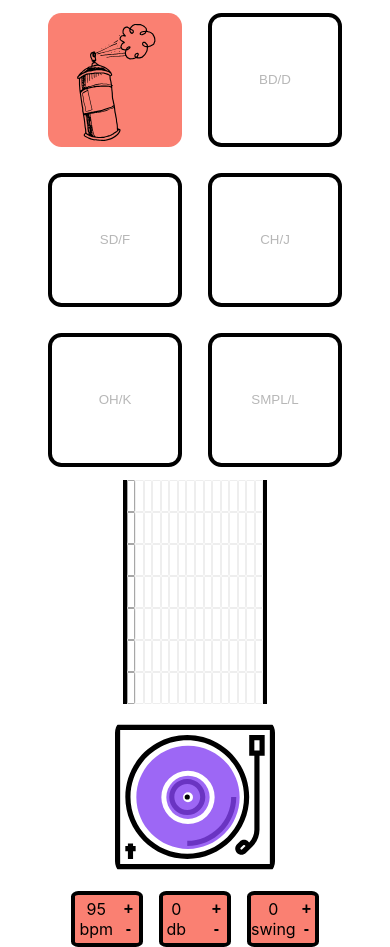
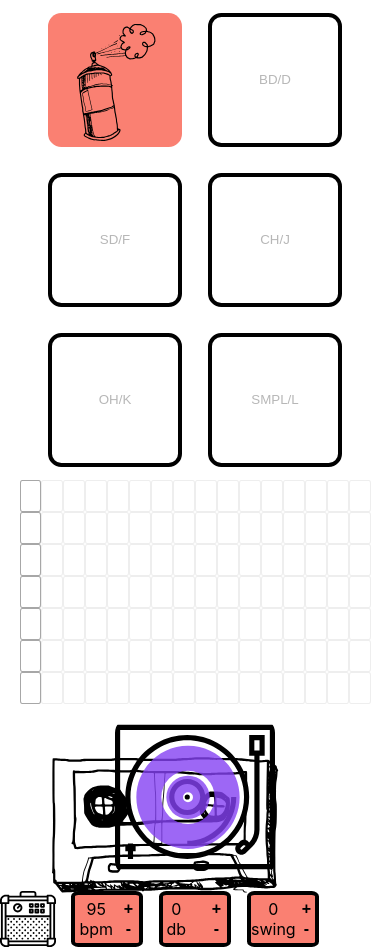
Before and after one commit to JakubJureczko/drum-seq, a React (Create React App) app: page / in a window 390 px wide. Built offline with nearby package versions, Linux system fonts and the light colour scheme; no server answers.

Commit message:
media queries

```diff
--- a/src/components/Seq.css
+++ b/src/components/Seq.css
@@ -1,11 +1,23 @@
 .outter {
-  margin: 0 auto;
-  width: 35%;
+  width: 100%;
   border: 4px solid black;
   border-bottom: none;
   border-top: none;
 }
 
+.seqBorder {
+  margin: 0 auto;
+  width: 35%;
+}
+
+@media screen and (max-width: 1000px) {
+  .seqBorder {
+    width: 90%;
+  }
+  .outter {
+    border: none;
+  }
+}
 /*
 .seqBorder {
   box-shadow: 1px 56px 567px rgb(223, 219, 219);
@@ -30,3 +42,17 @@
   flex-direction: row;
   justify-content: center;
 }
+
+.amplifiers {
+  background-image: url("../assets/images/graf2.svg");
+  background-size: contain;
+  background-repeat: no-repeat;
+  background-position: 23%;
+}
+
+.volBpmBtn {
+  background-image: url("../assets/images/amplifier.svg");
+  background-size: contain;
+  background-repeat: no-repeat;
+
+}
--- a/src/components/Seq.js
+++ b/src/components/Seq.js
@@ -138,7 +138,7 @@ const Sequencer = () => {
           </div>
         ))}
       </div>
-
+        <div className="amplifiers">
       <button
         className="startBtn"
         onKeyDown={handleKeyPress2}
@@ -168,6 +168,7 @@ const Sequencer = () => {
       <SetBpm />
       <SetVol />
       <Swing />
+      </div>
       </div>
     </div>
   );
```
